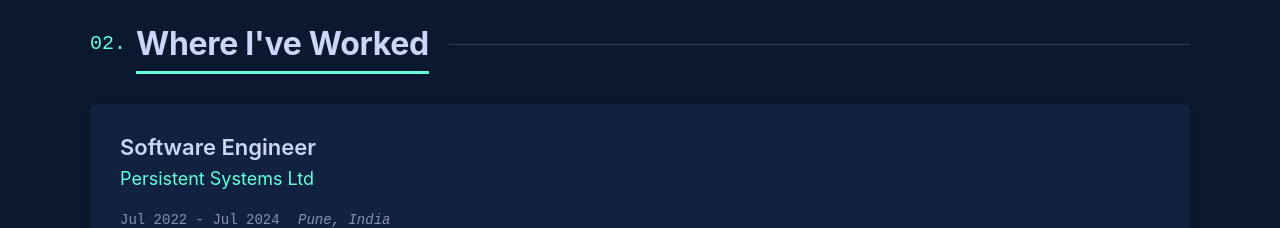
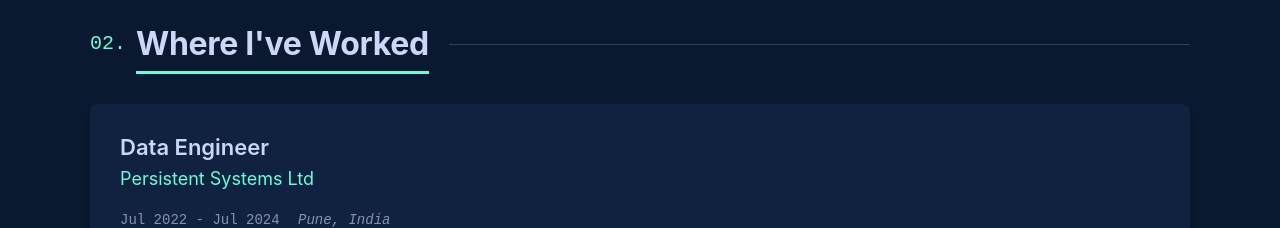
Before and after one commit to BotFolio-Builder/tanmay1, a plain HTML site: page index.html in a window 1280 px wide. Shown: the part 2540-2768 px from the top of the page. Drawn offline with Linux system fonts and the light colour scheme.

Commit message:
Update portfolio page

```diff
--- a/index.html
+++ b/index.html
@@ -981,7 +981,7 @@
 
 
                     <div class="job fade-in">
-                        <h3 class="job-title">Software Engineer</h3>
+                        <h3 class="job-title">Data Engineer</h3>
                         <p class="job-company">Persistent Systems Ltd</p>
                         <p class="job-duration">
                             Jul 2022 - Jul 2024
```
